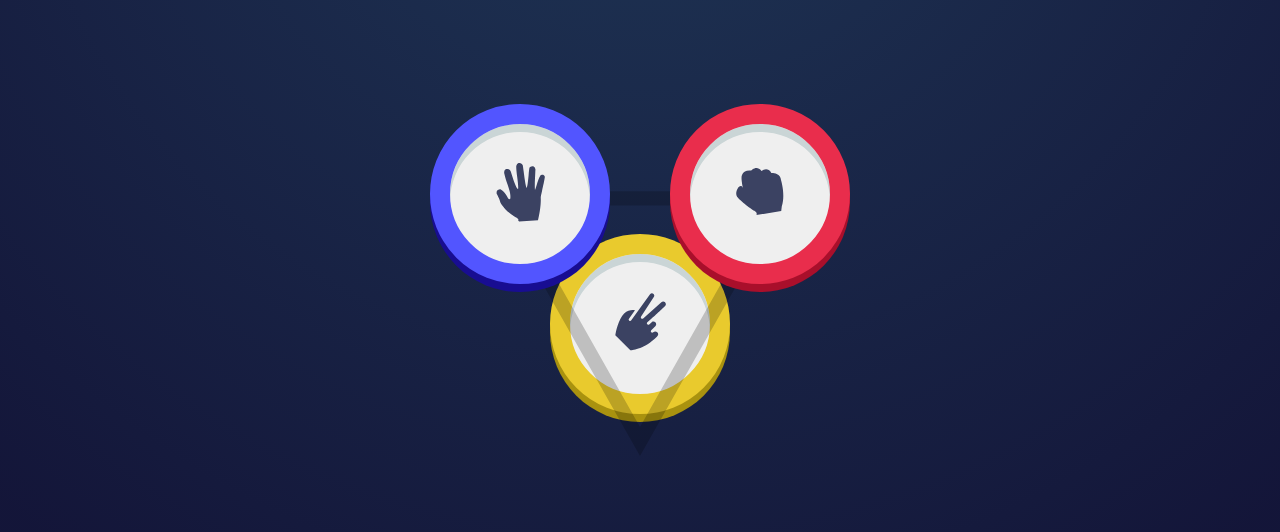
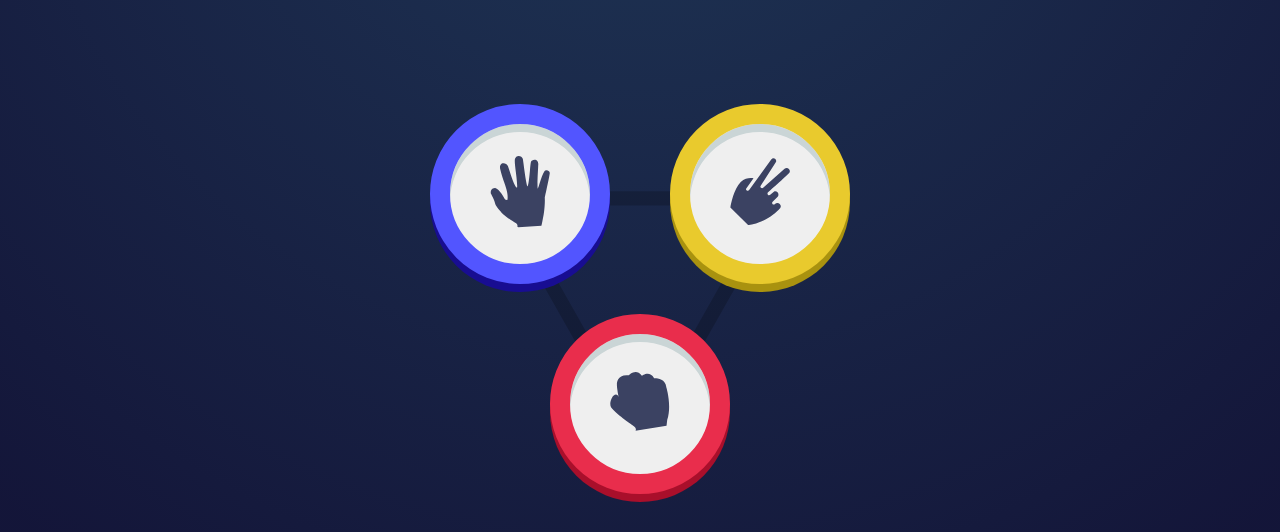
Before and after one commit to Code-Coterie-Team/challenges-rock-paper-scissors-game, a plain HTML site: page index.html in a window 1280 px wide. Shown: the part 268-800 px from the top of the page. Drawn offline with Linux system fonts and the light colour scheme.

Commit message:
triangle change

```diff
--- a/index.html
+++ b/index.html
@@ -17,9 +17,9 @@
         </div>
         <div class="selectbutton">
                 <img class="selectingbg" src="images/bg-triangle.svg" alt="">
-                <button class="handshape rock"><img src="images/icon-rock.svg" alt="rock"></button>
-                <button class="handshape paper"><img src="images/icon-paper.svg" alt="paper"></button>
-                <button class="handshape scissors"><img src="images/icon-scissors.svg" alt="scissors"></button>
+                <button class="handshape rock"><img class="shape" src="images/icon-rock.svg" alt="rock"></button>
+                <button class="handshape paper"><img class="shape" src="images/icon-paper.svg" alt="paper"></button>
+                <button class="handshape scissors"><img class="shape" src="images/icon-scissors.svg" alt="scissors"></button>
         </div>
     </div>
 </body>
--- a/style.css
+++ b/style.css
@@ -70,19 +70,22 @@ body{
     transform: translate(-50%,-50%);
 }
 
-
+.shape{
+    width: 6rem;
+}
 .handshape{
     width: 18rem;
     height: 18rem;
     border-radius: 50%;
+    cursor: pointer;
 }
 
 .rock{
     border: 20px solid rgb(233, 45, 76);
     box-shadow: 0 8px #a90f2b, inset 0 8px #cad5d6;
-    position: absolute;
-    top: -130px;
-    right: -120px;
+    position: relative;
+    bottom: -80px;
+
 }
 .paper{
     border: 20px solid rgb(82, 85, 255);
@@ -94,6 +97,7 @@ body{
 .scissors{
     border: 20px solid rgb(233, 202, 45);
     box-shadow: 0 8px #a9920f, inset 0 8px #cad5d6;
-    /* position: absolute;
-    bottom: -150px;
-} */
+    position: absolute;
+    top: -130px;
+    right: -120px;
+}
```
